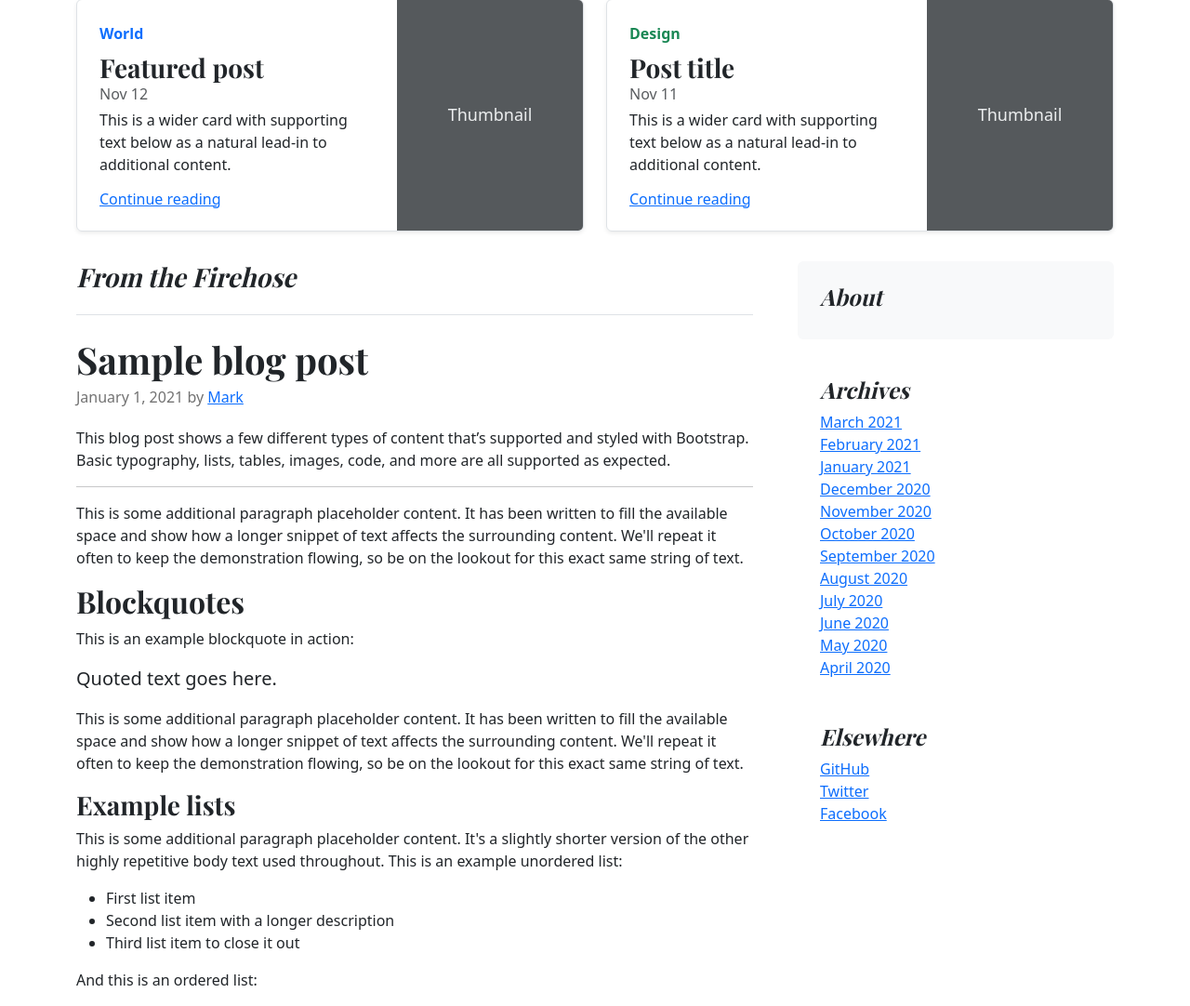
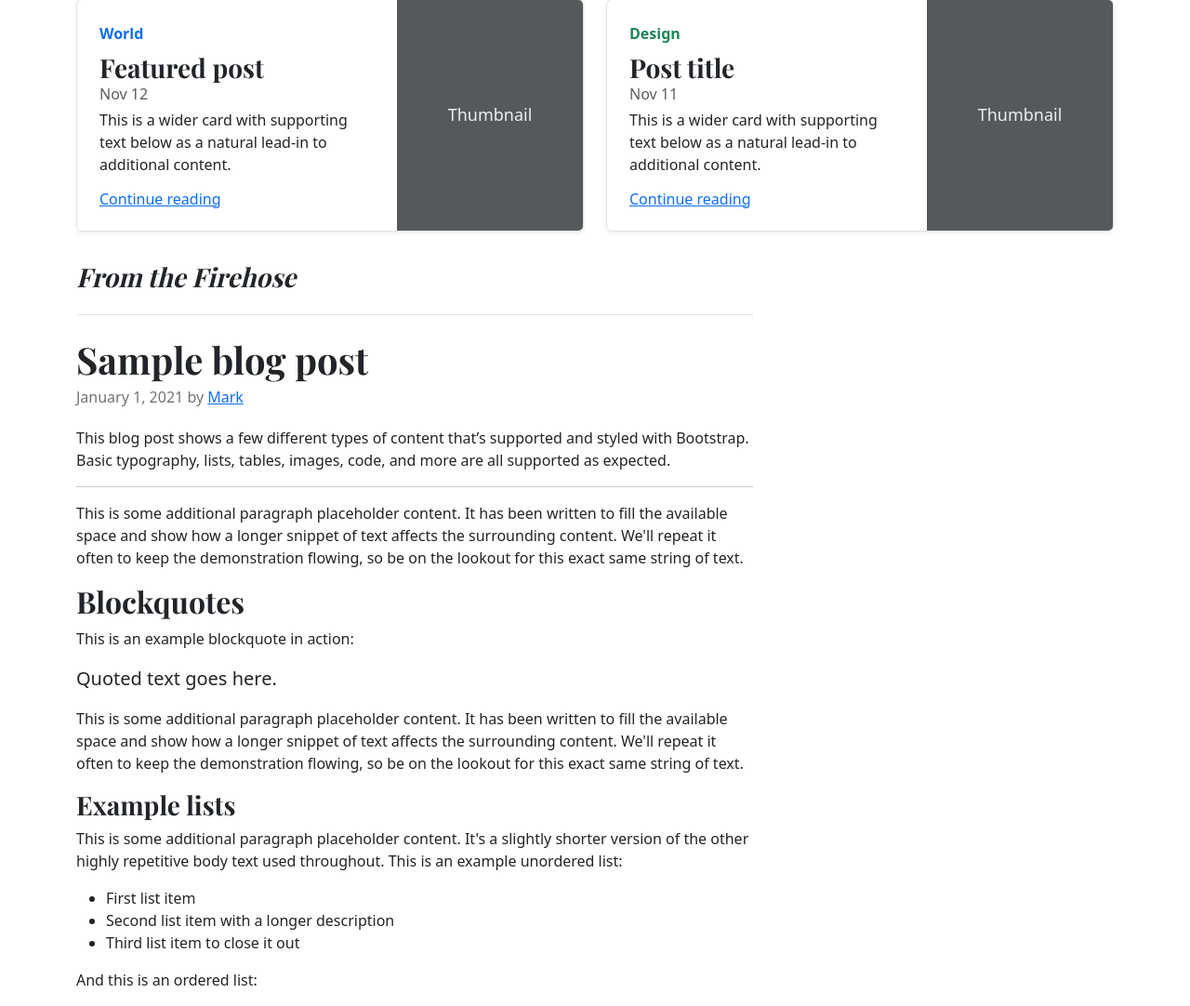
Before and after one commit to KueTone/Chatmail-Web-App, a Flask app: page / in a window 1280 px wide. Shown: the part 627-1709 px from the top of the page at 93% size. Run offline with Flask 3, Linux system fonts and the light colour scheme; data that the repository does not hold is empty; some libraries are stand-ins or nearby versions.

```diff
--- a/app/templates/index.html
+++ b/app/templates/index.html
@@ -197,48 +253,7 @@
 
     </div>
 
-    <div class="col-md-4">
-      <div class="position-sticky" style="top: 2rem;">
-        <div class="p-4 mb-3 bg-body-tertiary rounded">
-          <h4 class="fst-italic">About</h4>
 
-            {% for user in users %}
-
-            <br class="post">
-              <p><img src = "{{ user.avatar(15) }}"> <b>{{ user.username }}</b> </p> </br>
-              {% endfor %}
-        </div>
-
-        <div class="p-4">
-          <h4 class="fst-italic">Archives</h4>
-          <ol class="list-unstyled mb-0">
-            <li><a href="#">March 2021</a></li>
-            <li><a href="#">February 2021</a></li>
-            <li><a href="#">January 2021</a></li>
-            <li><a href="#">December 2020</a></li>
-            <li><a href="#">November 2020</a></li>
-            <li><a href="#">October 2020</a></li>
-            <li><a href="#">September 2020</a></li>
-            <li><a href="#">August 2020</a></li>
-            <li><a href="#">July 2020</a></li>
-            <li><a href="#">June 2020</a></li>
-            <li><a href="#">May 2020</a></li>
-            <li><a href="#">April 2020</a></li>
-          </ol>
-        </div>
-
-        <div class="p-4">
-          <h4 class="fst-italic">Elsewhere</h4>
-          <ol class="list-unstyled">
-            <li><a href="#">GitHub</a></li>
-            <li><a href="#">Twitter</a></li>
-            <li><a href="#">Facebook</a></li>
-          </ol>
-        </div>
-
-      </div>
-
-      </div>
     </div>
   </div>
 
```
Also changed, not shown: other parts of app/templates/index.html (+56 -0 lines). Lines whose indentation alone changed are shown as unchanged.
